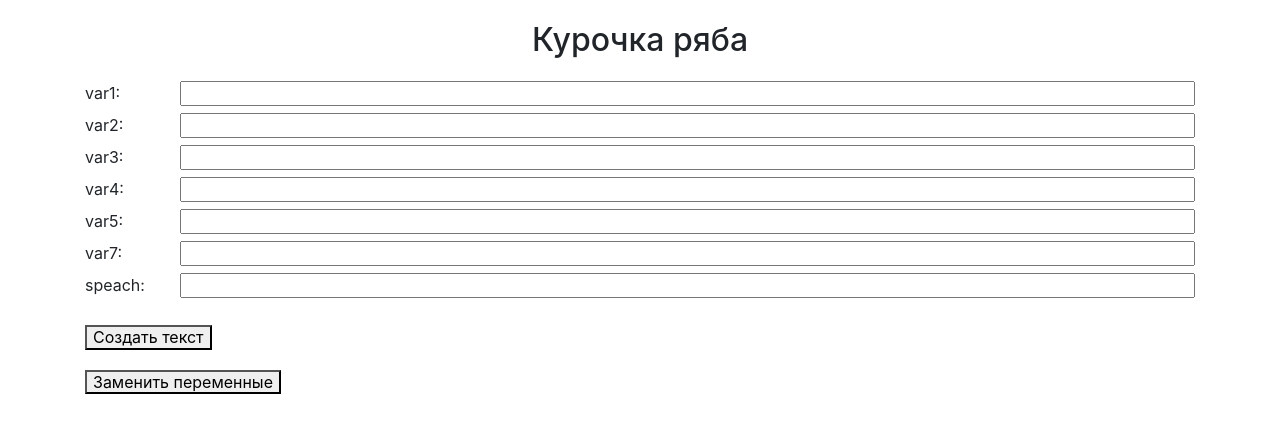
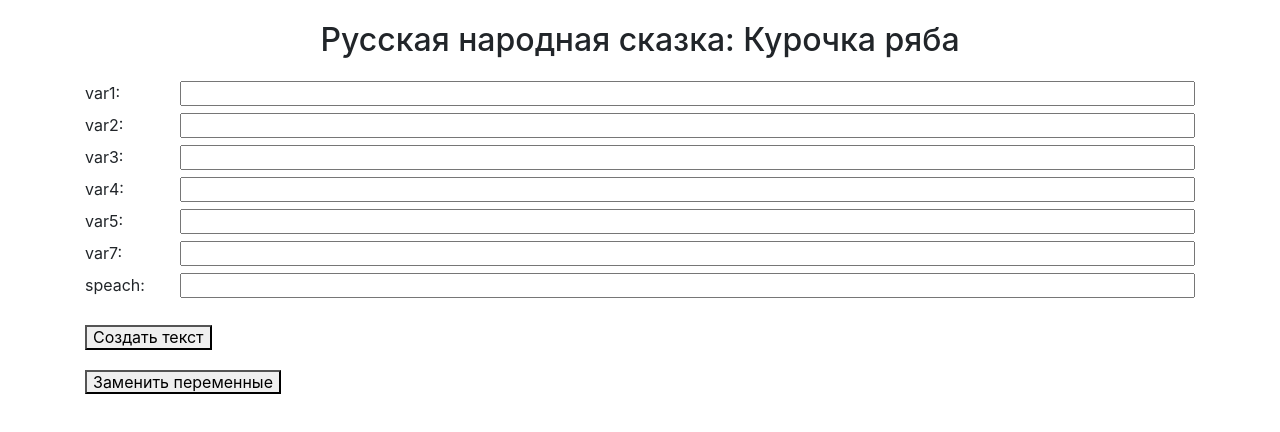
Before and after one commit to AlexanderPron/A5-practicce, a plain HTML site: page index.html in a window 1280 px wide. Drawn offline with Linux system fonts and the light colour scheme.

Commit message:
change title for test

```diff
--- a/index.html
+++ b/index.html
@@ -10,7 +10,7 @@
 </head>
 <body>
     <div class="container">
-        <h1 class="fairy-tale-name">Курочка ряба</h1>
+        <h1 class="fairy-tale-name">Русская народная сказка: Курочка ряба</h1>
         <form action="" method="GET">
             <div class="row">
                 <div class="col-1"><label for="var1">var1:</label></div>
```
